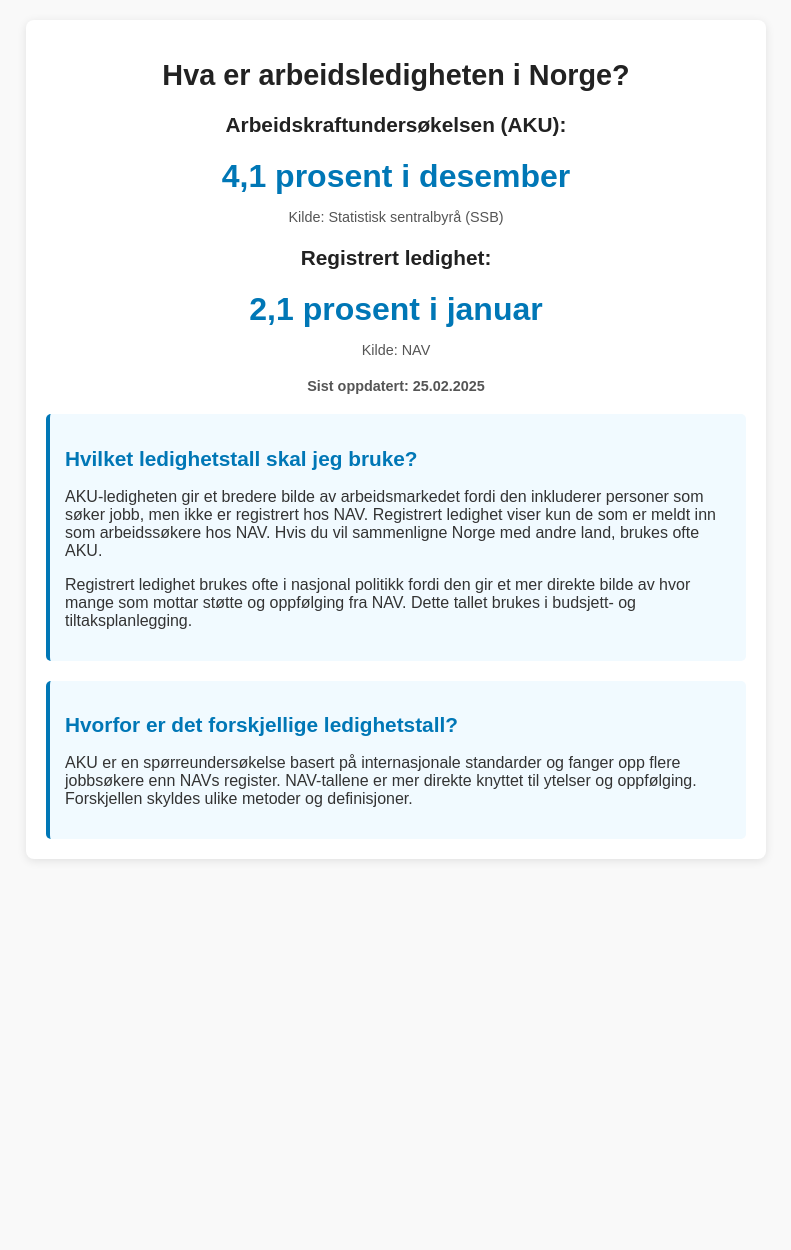
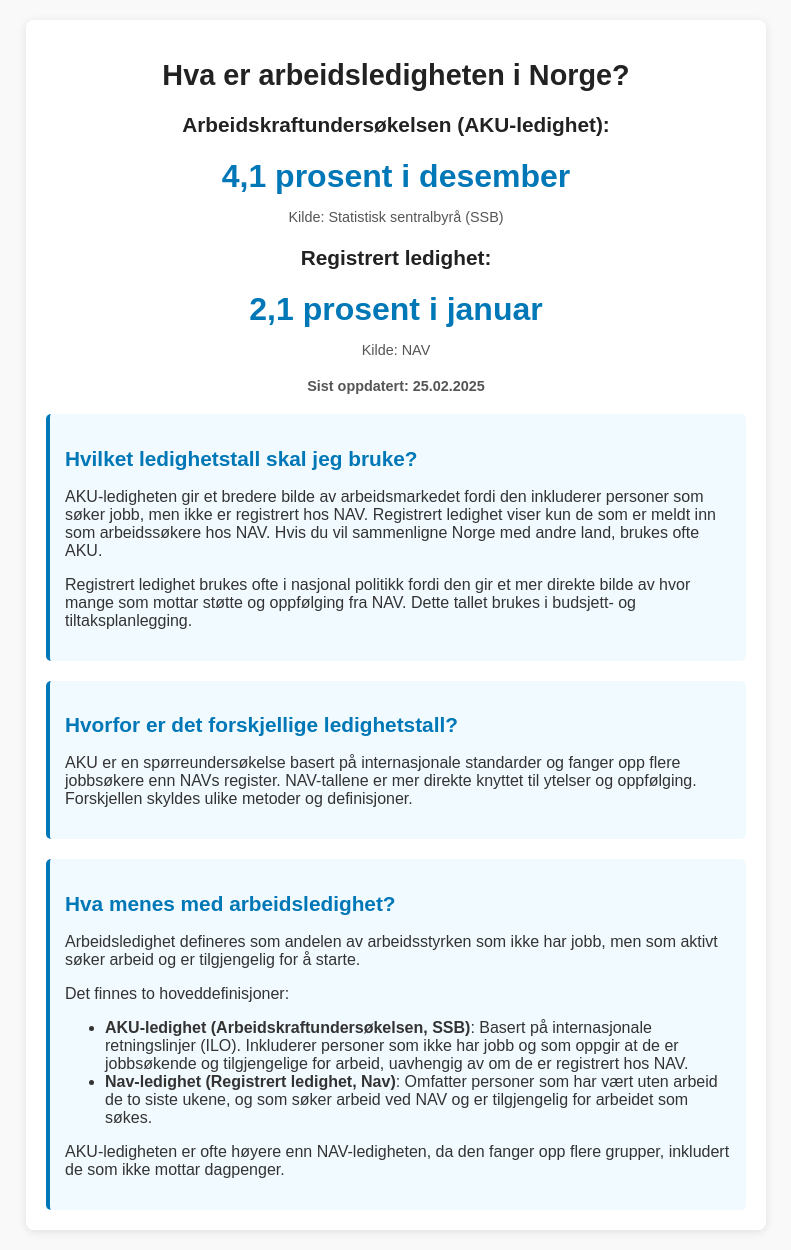
Before and after one commit to arbeidsledighet/arbeidsledighet, a plain HTML site: page index.html in a window 1280 px wide. Shown: the whole page, without its empty margins (244-1035 px from the left). Before the commit the page ends 879 px from the top, so only its background shows below. Drawn offline with Linux system fonts and the light colour scheme.

Commit message:
Update index.html
Beskrivelse av arbeidsledighet

```diff
--- a/index.html
+++ b/index.html
@@ -68,7 +68,7 @@
         <h1>Hva er arbeidsledigheten i Norge?</h1>
 
         <div class="data-section">
-            <p class="data-title">Arbeidskraftundersøkelsen (AKU):</p>
+            <p class="data-title">Arbeidskraftundersøkelsen (AKU-ledighet):</p>
             <p class="data-value">4,1 prosent i desember</p>
             <p class="source">Kilde: Statistisk sentralbyrå (SSB)</p>
         </div>
@@ -91,6 +91,17 @@
             <h2>Hvorfor er det forskjellige ledighetstall?</h2>
             <p>AKU er en spørreundersøkelse basert på internasjonale standarder og fanger opp flere jobbsøkere enn NAVs register. NAV-tallene er mer direkte knyttet til ytelser og oppfølging. Forskjellen skyldes ulike metoder og definisjoner.</p>
         </div>
+
+        <div class="info-box">
+            <h2>Hva menes med arbeidsledighet?</h2>
+                <p>Arbeidsledighet defineres som andelen av arbeidsstyrken som ikke har jobb, men som aktivt søker arbeid og er tilgjengelig for å starte.</p>
+                <p>Det finnes to hoveddefinisjoner:</p>
+                <ul>
+                    <li><strong>AKU-ledighet (Arbeidskraftundersøkelsen, SSB)</strong>: Basert på internasjonale retningslinjer (ILO). Inkluderer personer som ikke har jobb og som oppgir at de er jobbsøkende og tilgjengelige for arbeid, uavhengig av om de er registrert hos NAV.</li>
+                    <li><strong>Nav-ledighet (Registrert ledighet, Nav)</strong>: Omfatter personer som har vært uten arbeid de to siste ukene, og som søker arbeid ved NAV og er tilgjengelig for arbeidet som søkes.</li>
+                </ul>
+                <p>AKU-ledigheten er ofte høyere enn NAV-ledigheten, da den fanger opp flere grupper, inkludert de som ikke mottar dagpenger.</p>
+        </div>
     </div>
 </body>
 </html>
```
